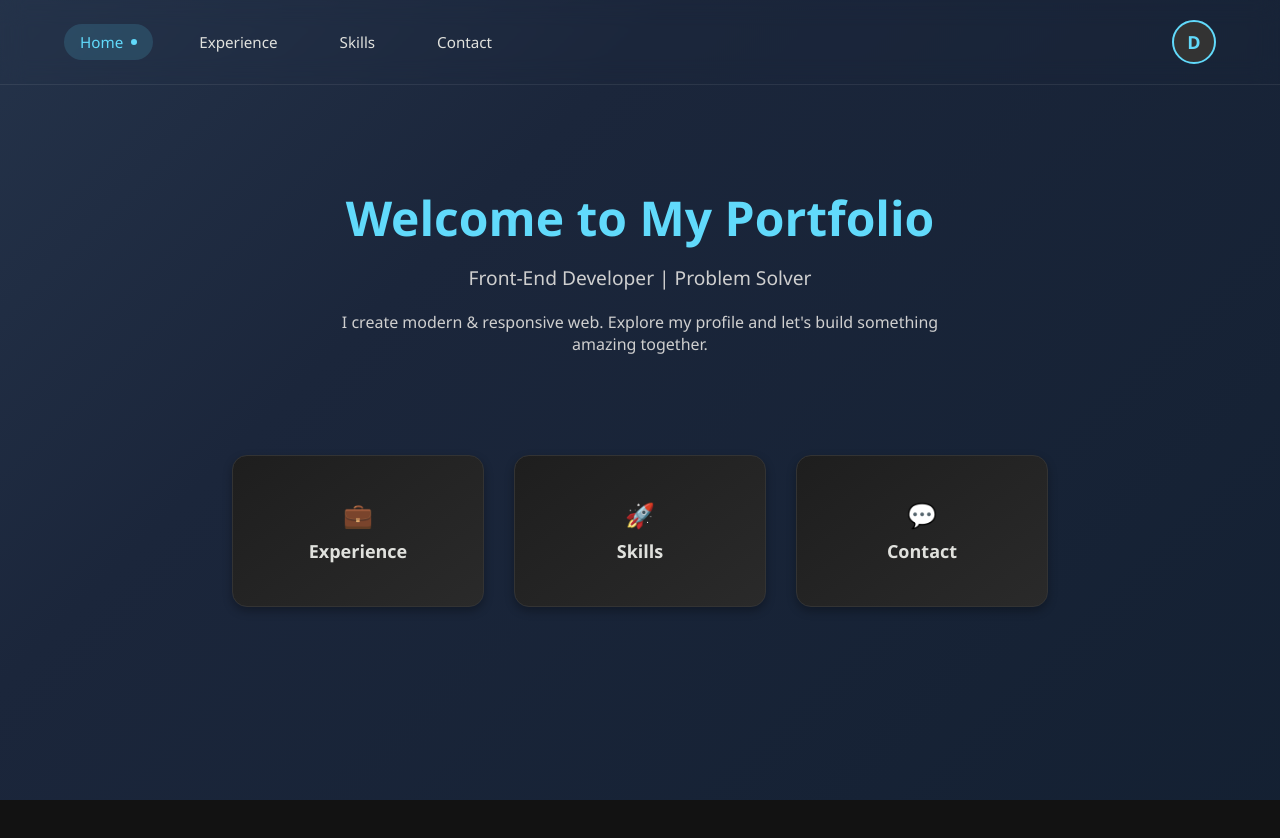
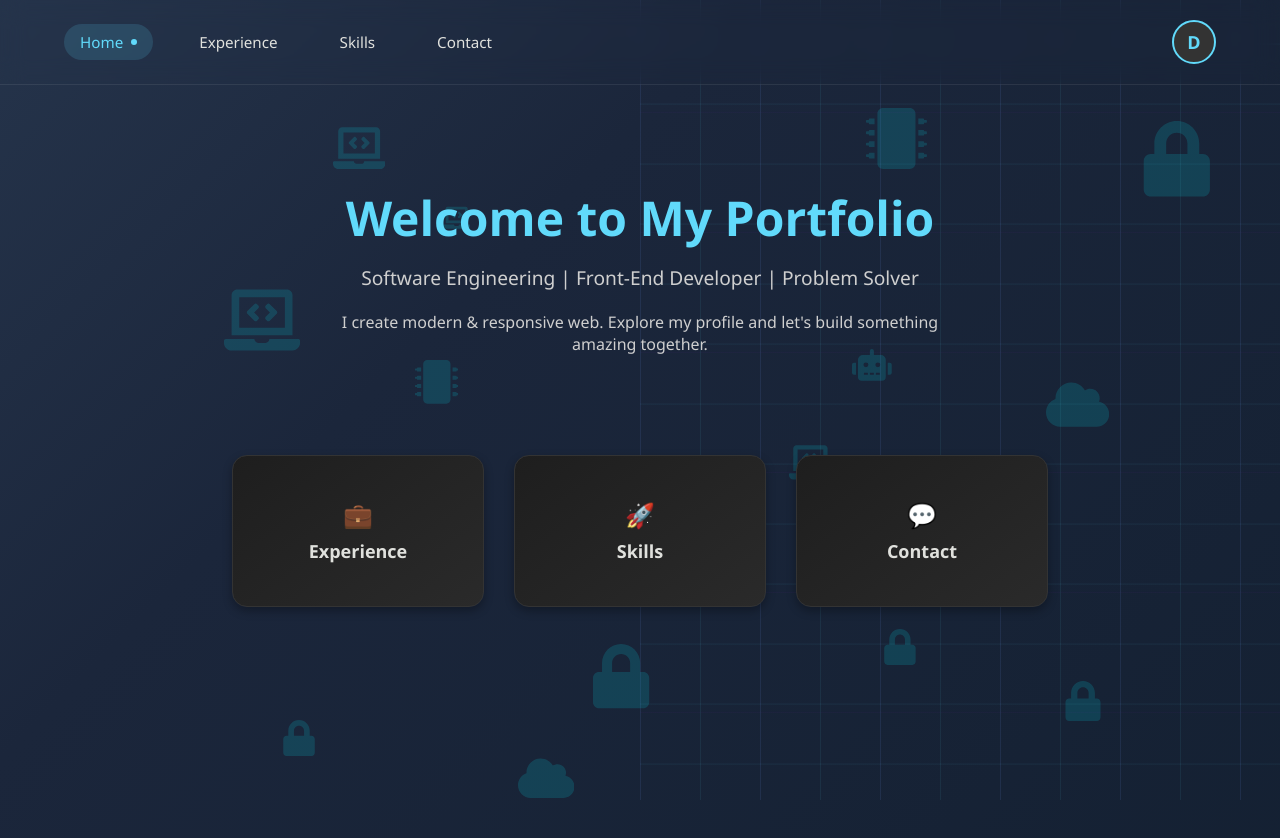
Before and after one commit to Daud1206/my-porto, a React (Vite) app: page / in a window 1280 px wide. Shown: the top 838 px of the page. Before the commit the page ends 800 px from the top, so only its background shows below. Built offline with nearby package versions, Linux system fonts and the light colour scheme.

Commit message:
update experience frontend

```diff
--- a/package.json
+++ b/package.json
@@ -12,6 +12,7 @@
   "dependencies": {
     "react": "^19.1.1",
     "react-dom": "^19.1.1",
+    "react-icons": "^5.5.0",
     "react-router-dom": "^7.9.1"
   },
   "devDependencies": {
--- a/src/pages/Experience.jsx
+++ b/src/pages/Experience.jsx
@@ -56,8 +56,8 @@ const Experience = () => {
       position: "Front-End Developer",
       duration: "2025",
       location: "Jakarta, Indonesia",
-      description: "Developed a front-end web application called TaskManager. The application allows users to manage tasks efficiently and collaborate with team members in real time. Focused on creating a responsive, clean, and user-friendly interface.",
-      technologies: ["HTML", "CSS", "JavaScript", "React.js", "Git"],
+      description: "Developed a front-end music website focused on simplicity and user needs. The platform allows users to easily explore, play, and organize music without complexity, offering a clean, responsive, and intuitive interface for a seamless listening experience.",
+      technologies: ["HTML", "CSS", "JavaScript", "Git"],
       achievements: [
         "Delivered the project within the given deadline as part of the university coursework.",
         "Learned and implemented React.js",
@@ -71,7 +71,7 @@ const Experience = () => {
       duration: "2025",
       location: "Jakarta, Indonesia",
       description: "Refactored existing codebase to improve maintainability, readability, and performance by restructuring components, optimizing rendering, and enforcing coding standards.",
-      technologies: ["Java", "Git"],
+      technologies: ["Java", "Git", "XAMPP"],
       achievements: [
         "Improved code readability and maintainability by applying clean code principles.",
         "Enhanced application performance and reduced bugs by optimizing existing code structure.",
@@ -207,11 +207,15 @@ const Experience = () => {
         {/* Call to Action */}
         <section className="cta-section fade-in-up">
           <div className="cta-content">
-            <h2>Interested in Working Together?</h2>
-            <p>Let's discuss how my experience can contribute to your next project</p>
-            <Link to="/contact">
-              <button className="cta-button">Get In Touch</button>
-            </Link>
+            <h2>Check the project i have done</h2>
+            <a
+              href="https://www.canva.com/design/DAGzOvhqNgg/mUI6bSiTEY4nUc2GS-DJ7w/edit?utm_content=DAGzOvhqNgg&utm_campaign=designshare&utm_medium=link2&utm_source=sharebutton"
+              target="_blank"
+              rel="noopener noreferrer"
+            >
+              <button className="cta-button">View Project</button>
+            </a>
+
           </div>
         </section>
       </div>
--- a/src/pages/Home.css
+++ b/src/pages/Home.css
@@ -1,13 +1,106 @@
-/* Home.css */
-
-/* Global Styles */
-body {
-  background-color: #121212;
+/* =============================
+   Global Styles
+============================= */
+.home-container {
+  position: relative;
+  min-height: 100vh;
   font-family: "Segoe UI", Tahoma, Geneva, Verdana, sans-serif;
+  overflow-x: hidden;
   margin: 0;
   padding: 0;
+  /* background: radial-gradient(circle at top left, #0f172a, #1e293b); */
 }
 
+/* =============================
+   Tech-Themed Animated Background
+============================= */
+.animated-background {
+  position: fixed;
+  top: 0;
+  left: 0;
+  width: 100%;
+  height: 100%;
+  z-index: -1;
+  /* pointer-events: none; */
+  overflow: hidden;
+}
+
+/* Glowing grid lines */
+.animated-background::before,
+.animated-background::after {
+  content: "";
+  position: absolute;
+  width: 200%;
+  height: 200%;
+  background-image: linear-gradient(
+      to right,
+      rgba(97, 218, 251, 0.08) 1px,
+      transparent 1px
+    ),
+    linear-gradient(to bottom, rgba(97, 218, 251, 0.08) 1px, transparent 1px);
+  background-size: 60px 60px;
+  animation: gridMove 20s linear infinite;
+}
+
+.animated-background::after {
+  background-image: linear-gradient(
+      to right,
+      rgba(147, 51, 234, 0.05) 1px,
+      transparent 1px
+    ),
+    linear-gradient(to bottom, rgba(147, 51, 234, 0.05) 1px, transparent 1px);
+  background-size: 120px 120px;
+  animation-duration: 40s;
+}
+
+/* Floating glowing dots */
+.tech-dot {
+  position: absolute;
+  width: 6px;
+  height: 6px;
+  border-radius: 50%;
+  background: #61dafb;
+  box-shadow: 0 0 8px #61dafb, 0 0 15px #21a1f1;
+  opacity: 0.7;
+  animation: floatDots 12s linear infinite;
+}
+
+.tech-dot.alt {
+  background: #9333ea;
+  box-shadow: 0 0 8px #9333ea, 0 0 15px #a855f7;
+  animation-duration: 18s;
+}
+
+/* Animations */
+@keyframes gridMove {
+  from {
+    transform: translateY(0);
+  }
+  to {
+    transform: translateY(-60px);
+  }
+}
+
+@keyframes floatDots {
+  0% {
+    transform: translateY(100vh) scale(0.8);
+    opacity: 0;
+  }
+  20% {
+    opacity: 0.8;
+  }
+  80% {
+    opacity: 0.8;
+  }
+  100% {
+    transform: translateY(-10vh) scale(1.2);
+    opacity: 0;
+  }
+}
+
+/* =============================
+   Header & Navigation
+============================= */
 .header {
   position: fixed;
   top: 0;
@@ -15,11 +108,18 @@ body {
   right: 0;
   width: 100%;
   backdrop-filter: blur(12px);
-  background-color: rgba(18, 18, 18, 0.6); /* transparan gelap */
+  background-color: rgba(18, 18, 18, 0.6);
   border-bottom: 1px solid rgba(255, 255, 255, 0.08);
   z-index: 100;
   margin: 0;
   padding: 0;
+}
+
+.header.scrolled {
+  background-color: rgba(18, 18, 18, 0.9);
+  border-bottom: 1px solid rgba(255, 255, 255, 0.1);
+  backdrop-filter: blur(16px);
+  transition: background-color 0.3s ease, border-color 0.3s ease;
 }
 
 .nav {
@@ -29,15 +129,7 @@ body {
   display: flex;
   justify-content: space-between;
   align-items: center;
-  height: 64px; /* lebih kecil dan rapi */
-}
-
-/* Logo */
-.logo {
-  font-size: 1.3rem;
-  font-weight: 700;
-  color: #61dafb;
-  letter-spacing: -0.5px;
+  height: 64px;
 }
 
 /* Menu */
@@ -61,15 +153,9 @@ body {
   color: #61dafb;
 }
 
-/* Saat scroll - beri background solid */
-.header.scrolled {
-  background-color: rgba(18, 18, 18, 0.9);
-  border-bottom: 1px solid rgba(255, 255, 255, 0.1);
-  backdrop-filter: blur(16px);
-  transition: background-color 0.3s ease, border-color 0.3s ease;
-}
-
-/* Profile Section */
+/* =============================
+   Profile Section
+============================= */
 .profile-container {
   position: relative;
   cursor: pointer;
@@ -132,6 +218,9 @@ body {
   color: #21a1f1 !important;
 }
 
+/* =============================
+   Hero Section
+============================= */
 .hero {
   text-align: center;
   padding: 160px 20px 40px;
@@ -157,13 +246,17 @@ body {
   margin: 0 auto;
 }
 
-/* Box Container - Only for Experience, Skills, Projects */
+/* =============================
+   Box Container (Experience, Skills, Projects)
+============================= */
 .box-container {
   display: flex;
   justify-content: center;
   flex-wrap: wrap;
   margin: 60px 20px;
   gap: 30px;
+  position: relative;
+  z-index: 10;
 }
 
 .box {
@@ -202,7 +295,9 @@ body {
   font-size: 18px;
 }
 
-/* Responsive Design */
+/* =============================
+   Responsive Design
+============================= */
 @media (max-width: 768px) {
   .nav {
     flex-direction: column;
--- a/src/pages/Home.jsx
+++ b/src/pages/Home.jsx
@@ -1,6 +1,7 @@
 import React, { useState } from 'react';
 import './Home.css';
 import { Link } from "react-router-dom";
+import { FaLaptopCode, FaRobot, FaCloud, FaLock, FaMicrochip } from "react-icons/fa";
 
 const Home = () => {
   const [isProfileOpen, setIsProfileOpen] = useState(false);
@@ -9,12 +10,53 @@ const Home = () => {
     setIsProfileOpen(!isProfileOpen);
   };
 
+  // Generate tech icons instead of random shapes
+  const generateTechIcons = () => {
+    const icons = [FaLaptopCode, FaRobot, FaCloud, FaLock, FaMicrochip];
+    const techShapes = [];
+
+    for (let i = 0; i < 15; i++) {
+      const Icon = icons[Math.floor(Math.random() * icons.length)];
+      techShapes.push({
+        id: i,
+        Icon,
+        size: Math.random() * 60 + 20,
+        left: Math.random() * 100,
+        top: Math.random() * 100,
+        animationDuration: Math.random() * 20 + 10,
+        animationDelay: Math.random() * -20,
+      });
+    }
+    return techShapes;
+  };
+
+  const [techShapes] = useState(generateTechIcons);
+
   return (
-    <>
+    <div className="home-container">
+      {/* Animated Tech Background */}
+      <div className="animated-background">
+        {techShapes.map((shape) => (
+          <shape.Icon
+            key={shape.id}
+            className="floating-tech-icon"
+            style={{
+              fontSize: `${shape.size}px`,
+              left: `${shape.left}%`,
+              top: `${shape.top}%`,
+              animationDuration: `${shape.animationDuration}s`,
+              animationDelay: `${shape.animationDelay}s`,
+              position: "absolute",
+              opacity: 0.15,
+              color: "#00f2ff"
+            }}
+          />
+        ))}
+      </div>
+
       {/* Header */}
       <header className="header">
         <nav className="nav">
-          {/* Menu */}
           <ul className="menu">
             <li>
               <Link to="/" className="active">
@@ -25,31 +67,22 @@ const Home = () => {
               <Link to="/experience">Experience</Link>
             </li>
             <li>
-              <Link to="/skills">
-                Skills
-              </Link>
+              <Link to="/skills">Skills</Link>
             </li>
             <li>
-              <Link to="/contact">
-                Contact
-              </Link>
+              <Link to="/contact">Contact</Link>
             </li>
           </ul>
 
           {/* Profile */}
           <div className="profile-container" onClick={toggleProfile}>
-            <div className="profile-pic">
-              D
-            </div>
+            <div className="profile-pic">D</div>
 
             {isProfileOpen && (
               <div className="profile-dropdown">
                 <p className="profile-name">Daud</p>
-                <p className="profile-title">Front-End Developer</p>
+                <p className="profile-title">Software Engineering</p>
                 <p className="profile-email">dauddavid511@email.com</p>
-                <hr className="profile-divider" />
-                <p className="profile-action">Settings</p>
-                <p className="profile-action">Logout</p>
               </div>
             )}
           </div>
@@ -60,7 +93,7 @@ const Home = () => {
       <section className="hero">
         <h1>Welcome to My Portfolio</h1>
         <p className="hero-subtitle">
-          Front-End Developer | Problem Solver
+          Software Engineering | Front-End Developer | Problem Solver
         </p>
         <p className="hero-description">
           I create modern & responsive web.
@@ -68,27 +101,24 @@ const Home = () => {
         </p>
       </section>
 
-      {/* Box Container - Only for Experience, Skills, Projects */}
+      {/* Box Container */}
       <div className="box-container">
-        {/* Experience Box */}
         <Link to="/experience" className="box">
           <div className="box-icon">💼</div>
           <div className="box-text">Experience</div>
         </Link>
 
-        {/* Skills Box */}
         <Link to="/skills" className="box">
           <div className="box-icon">🚀</div>
           <div className="box-text">Skills</div>
         </Link>
 
-        {/* Contact Box */}
         <Link to="/contact" className="box">
           <div className="box-icon">💬</div>
           <div className="box-text">Contact</div>
         </Link>
       </div>
-    </>
+    </div>
   );
 };
 
```
Also changed, not shown: 1 other file (tests, documents, lock files or other folders).
